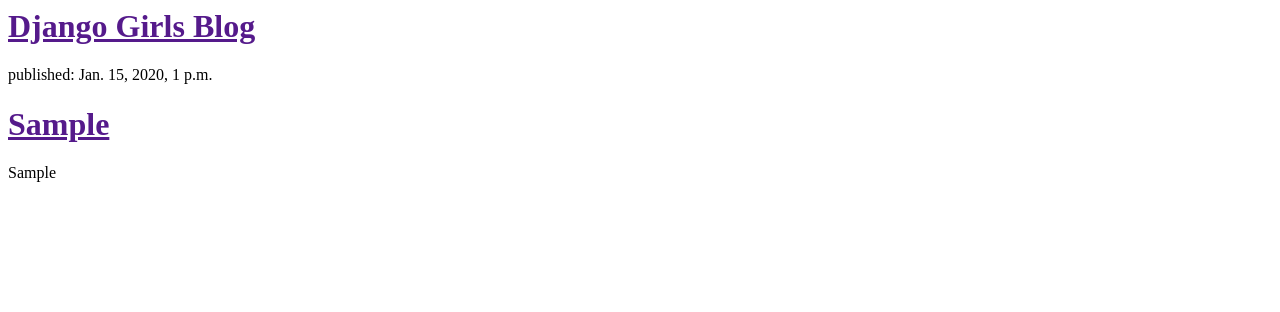
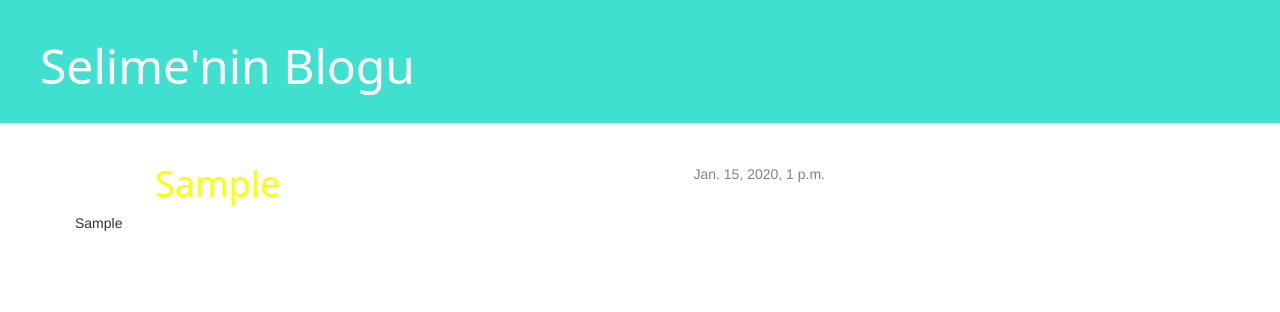
Before and after one commit to selimeg/ilk-blogum, a Django app: template blog/templates/blog/post_list.html in a window 1280 px wide. Shown: the top 312 px of the page. Run offline with Django 3.2, Linux system fonts and the light colour scheme; the template is opened without the code that fills it: values that come from a table or form of the project are taken from there, others are empty; tables that the repository leaves empty hold one stand-in row (values such as "Sample post"); some libraries are stand-ins or nearby versions.

Commit message:
meryem selime cancana

```diff
--- /dev/null
+++ b/blog/static/css/blog.css
@@ -0,0 +1,48 @@
+.page-header {
+    background-color: turquoise;
+    margin-top: 0;
+    padding: 20px 20px 20px 40px;
+}
+
+.page-header h1, .page-header h1 a, .page-header h1 a:visited, .page-header h1 a:active {
+    color: #ffffff;
+    font-size: 36pt;
+    text-decoration: none;
+}
+
+.content {
+    margin-left: 60px;
+}
+
+h1, h2, h3, h4 {
+    font-family: 'Sans', cursive;
+}
+
+.date {
+    float: right;
+    color: #828282;
+}
+
+.save {
+    float: right;
+}
+
+.post-form textarea, .post-form input {
+    width: 100%;
+}
+
+.top-menu, .top-menu:hover, .top-menu:visited {
+    color: #ffffff;
+    float: right;
+    font-size: 26pt;
+    margin-right: 30px;
+}
+
+.post {
+    margin-bottom: 80px;
+}
+
+.post h1 a, .post h1 a:visited {
+    color: yellow;
+    margin-left: 80px;
+}
--- a/blog/templates/blog/post_list.html
+++ b/blog/templates/blog/post_list.html
@@ -1,18 +1,31 @@
+{% load staticfiles %}
 <html>
     <head>
         <title>Django Girls blog</title>
+        <link rel="stylesheet" href="//maxcdn.bootstrapcdn.com/bootstrap/3.2.0/css/bootstrap.min.css">
+        <link rel="stylesheet" href="//maxcdn.bootstrapcdn.com/bootstrap/3.2.0/css/bootstrap-theme.min.css">
+        <link rel="stylesheet" href="{% static 'css/blog.css' %}">
+        <link href="http://fonts.googleapis.com/css?family=Lobster&subset=latin,latin-ext" rel="stylesheet" type="text/css">
     </head>
     <body>
-        <div>
-            <h1><a href="">Django Girls Blog</a></h1>
+      <div class="page-header">
+          <h1><a href="/">Selime'nin Blogu</a></h1>
       </div>
 
+      <div class="content container">
+    <div class="row">
+        <div class="col-md-8">
             {% for post in posts %}
-      <div>
-          <p>published: {{ post.yayinlama_tarihi }}</p>
+                <div class="post">
+                    <div class="date">
+                        {{ post.yayinlama_tarihi }}
+                    </div>
                     <h1><a href="">{{ post.baslik }}</a></h1>
                     <p>{{ post.yazi|linebreaks }}</p>
                 </div>
             {% endfor %}
+        </div>
+    </div>
+</div>
     </body>
 </html>
```
Also changed, not shown: blog/templates/blog/base.html (added, +25 -0 lines). Lines whose indentation alone changed are shown as unchanged.
